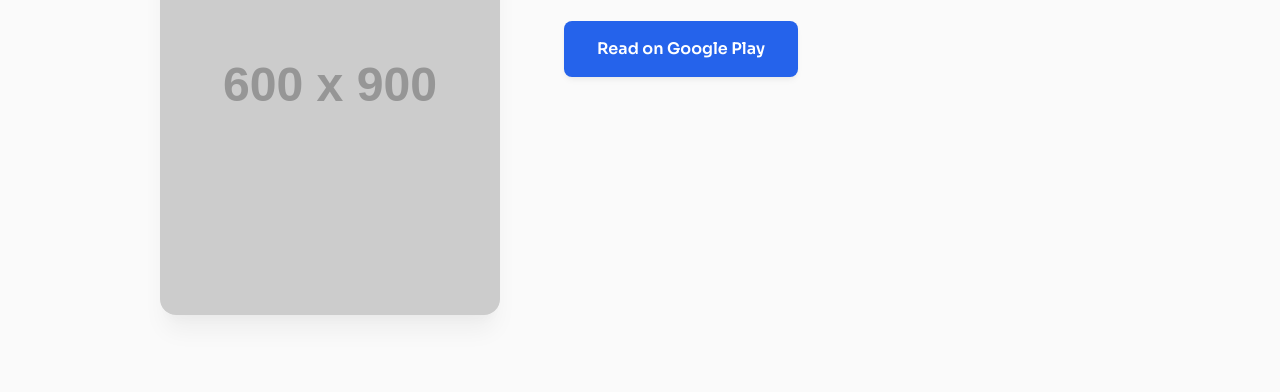
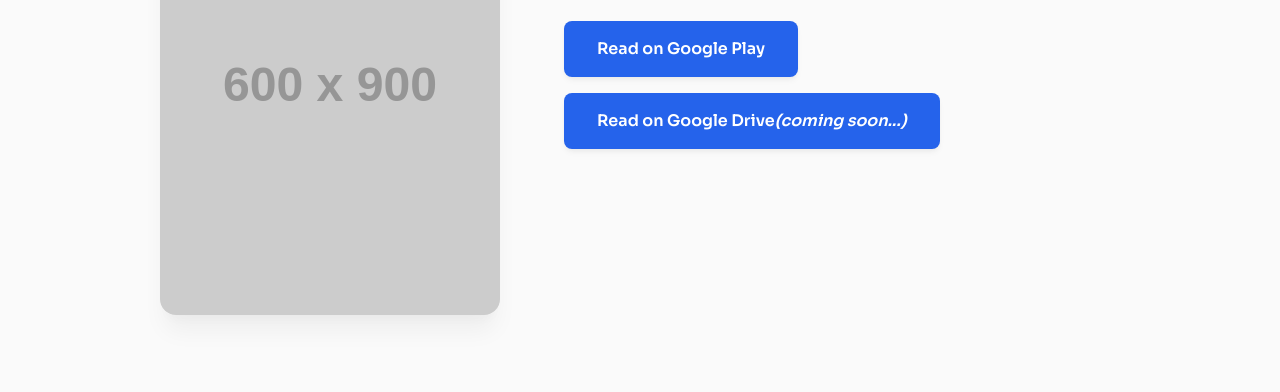
Before and after one commit to creativereader/booksbyadityajagdhane, a plain HTML site: page books/building-a-life-around-creativity.html in a window 1280 px wide. Shown: the part 357-749 px from the top of the page. Drawn offline with Linux system fonts and the light colour scheme; placeholder pictures from the web are drawn by us; files whose address does not match are found by name.

Commit message:
Update building-a-life-around-creativity.html

```diff
--- a/books/building-a-life-around-creativity.html
+++ b/books/building-a-life-around-creativity.html
@@ -5,16 +5,31 @@
     <meta name="viewport" content="width=device-width, initial-scale=1.0">
     <title>Building a Life Around Creativity</title>
     <meta name="description" content="Building a Life Around Creativity is a short, reflective book that explores how creativity shapes our thoughts, emotions, habits, and identity.">
-    <!-- Note: Paths are relative to this file (../) -->
+
     <link rel="stylesheet" href="../assets/css/styles.css">
 </head>
 <body>
 
-    <main class="container book-detail">
-        <a href="../index.html" style="display: inline-block; margin-bottom: 2rem; color: var(--text-muted); font-weight: 500;">&larr; Back to all books</a>
+    <!-- Main container controlled by your site layout -->
+    <main class="container">
 
+        <!-- NEW WRAPPER (critical for center alignment) -->
+        <div class="book-detail">
+
+            <a href="../index.html" style="display: inline-block; margin-bottom: 2rem; color: var(--text-muted); font-weight: 500;">
+                &larr; Back to all books
+            </a>
+
+            <!-- =======================
+                 BOOK HEADER
+            ======================== -->
             <div class="detail-header">
-            <img src="https://img-wrapper.vercel.app/image?url=https://img-wrapper.vercel.app/image?url=https://placehold.co/600x900/252525/FFF?text=The+Creative+Flow" alt="The Creative Flow Cover" class="detail-cover">
+
+                <img
+                    src="https://img-wrapper.vercel.app/image?url=https://img-wrapper.vercel.app/image?url=https://placehold.co/600x900/252525/FFF?text=The+Creative+Flow"
+                    alt="The Creative Flow Cover"
+                    class="detail-cover"
+                >
 
                 <div class="detail-info">
                     <h1>Building a Life Around Creativity</h1>
@@ -25,11 +40,20 @@
                     <a href="https://play.google.com/store/books/details?id=xuCcEQAAQBAJ" class="btn" style="margin-bottom: 1rem;">
                         Read on Google Play
                     </a>
+
+                    <a href="#" class="btn">
+                        Read on Google Drive <i>(coming soon...)</i>
+                    </a>
+                </div>
             </div>
 
 
+            <!-- =======================
+                 BOOK CONTENT
+            ======================== -->
             <div class="detail-content">
                 <h2>About the Book</h2>
+
                 <p>Creativity isn’t just a moment of inspiration — it is a way of living, observing, and expressing the world within you. Building a Life Around Creativity is a short, reflective book that explores how creativity shapes our thoughts, emotions, habits, and identity.</p>
 
                 <p>Every idea starts quietly — a moment, a feeling, a spark that refuses to fade. This book explores the mindset behind those sparks: how they grow, shift, and eventually turn into meaningful work. Whether it’s music, design, writing, or coding, creativity shows up everywhere when we learn to notice it.</p>
@@ -50,35 +74,56 @@
                 <p>A creative life isn’t built overnight — it forms slowly through curiosity, consistent practice, and the willingness to express what feels true. If you’re trying to reconnect with your imagination or understand your creative self more deeply, this book is written for you.</p>
 
 
+                <!-- =======================
+                     RELATED BOOKS
+                ======================== -->
                 <div class="related-books">
                     <h3>You may also like</h3>
+
                     <div style="display: grid; grid-template-columns: repeat(auto-fit, minmax(220px, 1fr)); gap: 2.5rem; margin-top: 2rem;">
-                <!-- Manually linked related books for static simplicity -->
+
                         <div class="book-card">
                             <a href="licensing-101.html" class="book-link-wrapper">
-                        <img src="https://img-wrapper.vercel.app/image?url=https://img-wrapper.vercel.app/image?url=https://placehold.co/600x900/1e3a8a/FFF?text=Licensing+101" alt="Licensing 101" class="book-cover">
+                                <img
+                                    src="https://img-wrapper.vercel.app/image?url=https://img-wrapper.vercel.app/image?url=https://placehold.co/600x900/1e3a8a/FFF?text=Licensing+101"
+                                    alt="Licensing 101"
+                                    class="book-cover"
+                                >
                             </a>
                             <div style="padding: 1.5rem;">
-                        <h4 style="font-size: 1.1rem; margin-bottom: 0.5rem;"><a href="licensing-101.html">Licensing 101</a></h4>
+                                <h4 style="font-size: 1.1rem; margin-bottom: 0.5rem;">
+                                    <a href="licensing-101.html">Licensing 101</a>
+                                </h4>
                                 <a href="licensing-101.html" style="color: var(--primary); font-size: 0.9rem; font-weight: 600;">View Details &rarr;</a>
                             </div>
                         </div>
+
                         <div class="book-card">
                             <a href="sound-design-secrets.html" class="book-link-wrapper">
-                        <img src="https://img-wrapper.vercel.app/image?url=https://img-wrapper.vercel.app/image?url=https://placehold.co/600x900/064e3b/FFF?text=Sound+Design" alt="Sound Design Secrets" class="book-cover">
+                                <img
+                                    src="https://img-wrapper.vercel.app/image?url=https://img-wrapper.vercel.app/image?url=https://placehold.co/600x900/064e3b/FFF?text=Sound+Design"
+                                    alt="Sound Design Secrets"
+                                    class="book-cover"
+                                >
                             </a>
                             <div style="padding: 1.5rem;">
-                        <h4 style="font-size: 1.1rem; margin-bottom: 0.5rem;"><a href="sound-design-secrets.html">Sound Design Secrets</a></h4>
+                                <h4 style="font-size: 1.1rem; margin-bottom: 0.5rem;">
+                                    <a href="sound-design-secrets.html">Sound Design Secrets</a>
+                                </h4>
                                 <a href="sound-design-secrets.html" style="color: var(--primary); font-size: 0.9rem; font-weight: 600;">View Details &rarr;</a>
                             </div>
                         </div>
+
                     </div>
                 </div>
+
+            </div> <!-- end detail-content -->
+
+        </div> <!-- end book-detail wrapper -->
     </main>
 
-<!-- REQUIRED: Loads header + footer + theme toggle -->
-    <script src="assets/js/main.js"></script>
+    <!-- HEADER + FOOTER + THEME SCRIPTS -->
+    <script src="../assets/js/main.js"></script>
 
-    <script src="../assets/js/main.js"></script>
 </body>
-</html>
+<
```
Lines whose indentation alone changed are shown as unchanged.
